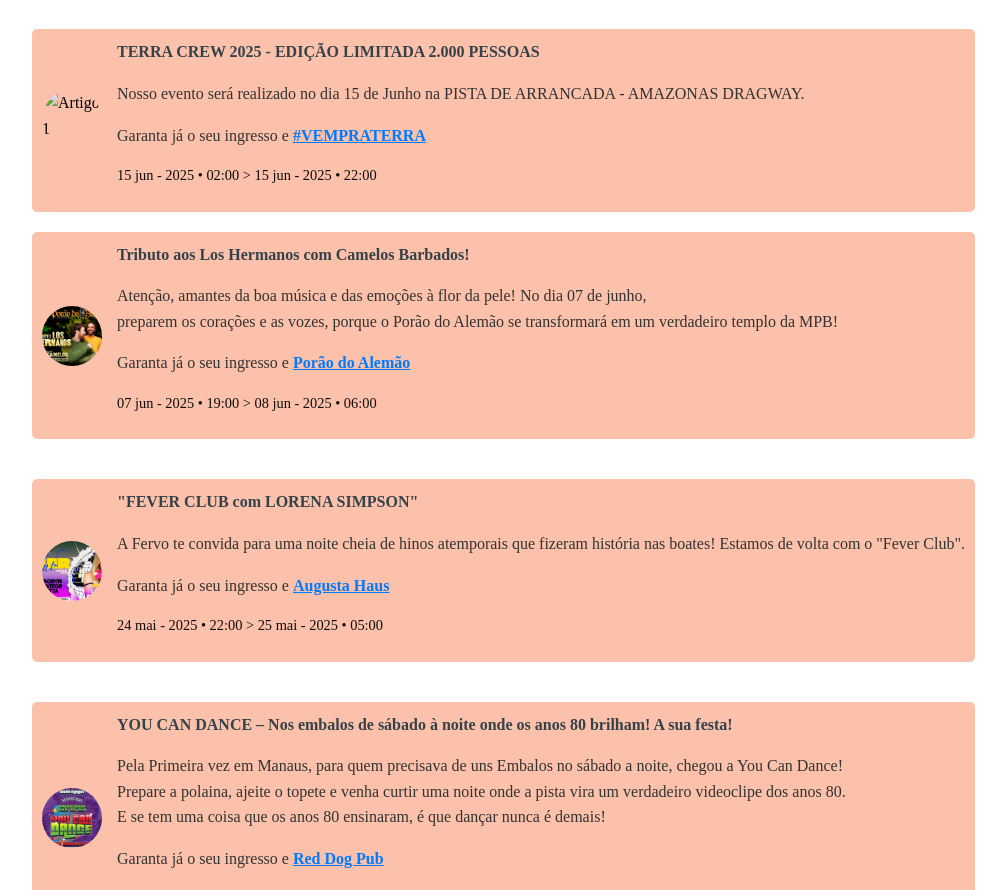
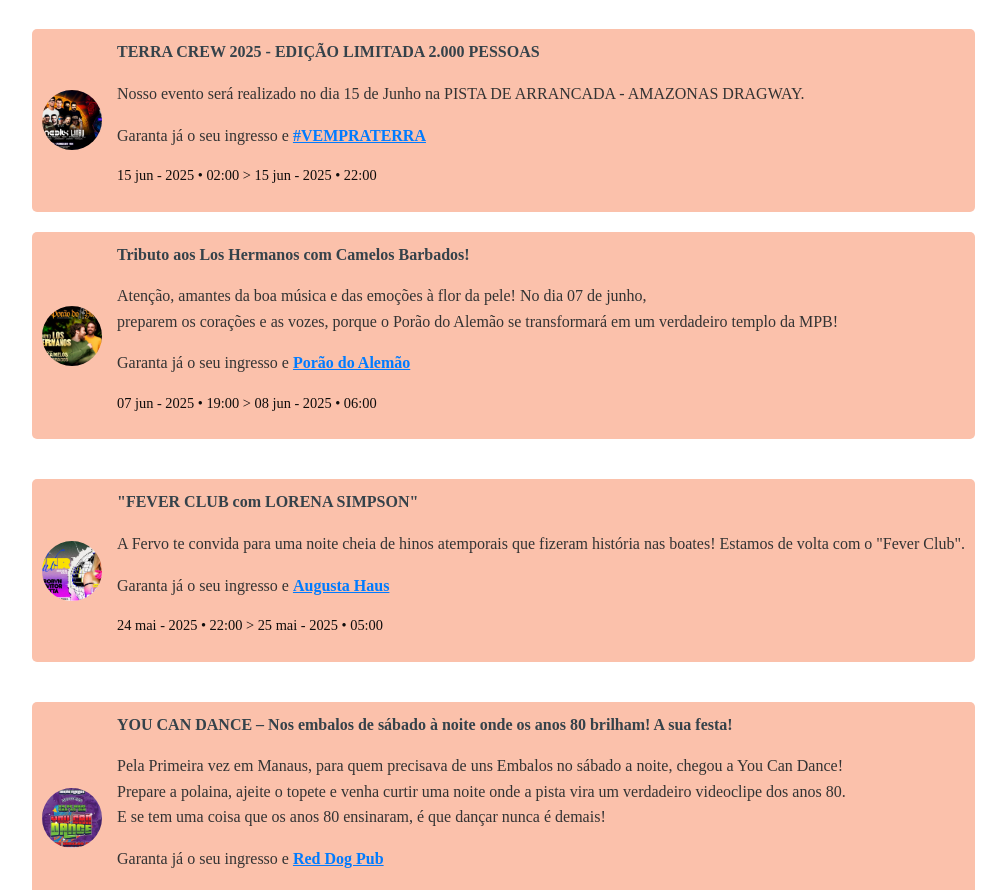
Before and after one commit to juuhcrvg/coonect-acao, a website: page public/events.html in a window 1280 px wide. Shown: the part 854-1744 px from the top of the page, without its empty margins (128-1134 px from the left). Drawn offline with nearby package versions, Linux system fonts and the light colour scheme; files whose address does not match are found by name.

Commit message:
Update events.html

```diff
--- a/public/events.html
+++ b/public/events.html
@@ -100,7 +100,7 @@
 
             <div class="lista-artigos">
                 <div class="artigo">
-                    <img src="./public/imgCaptura de tela 2025-05-24 201229.png" alt="Artigo 1" class="img-artigo">
+                    <img src="../public/img/Captura de tela 2025-05-24 201229.png" alt="Artigo 1" class="img-artigo">
                     <div>
                         <p class="titulo-artigo">TERRA CREW 2025 - EDIÇÃO LIMITADA 2.000 PESSOAS
 
```
